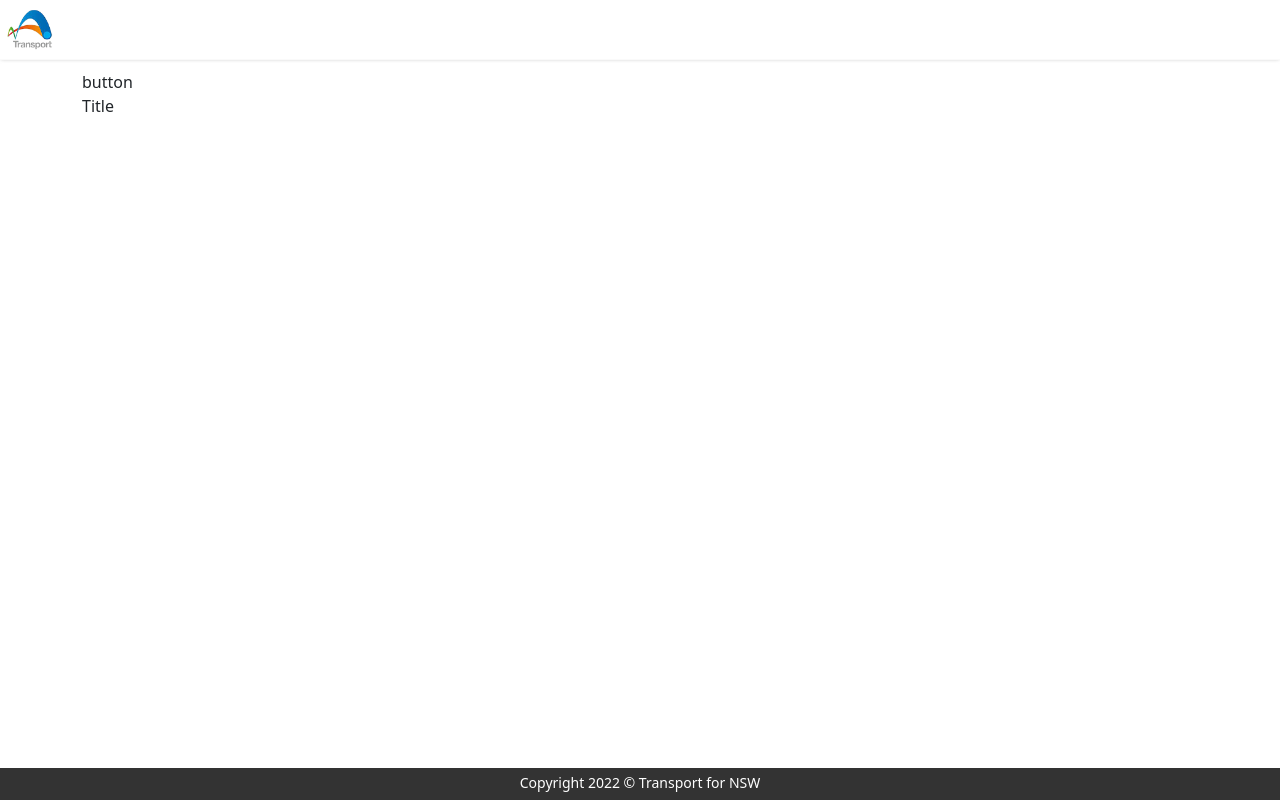
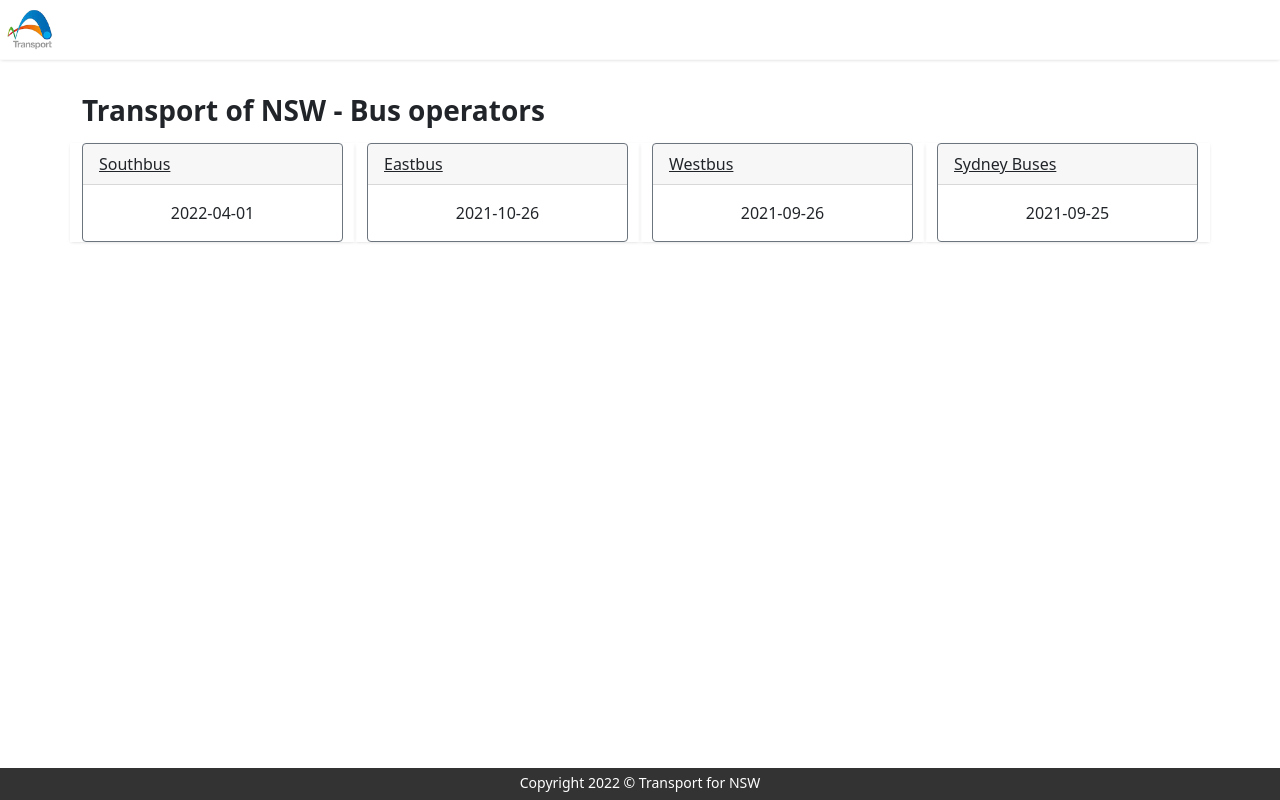
Before and after one commit to ico-collin/tfnsw-bus-operators, a React (Create React App) app: page /list in a window 1280 px wide. Built offline with nearby package versions, Linux system fonts and the light colour scheme.

Commit message:
render: operators in list

```diff
--- a/public/bus-services.example.json
+++ b/public/bus-services.example.json
@@ -2,7 +2,7 @@
   "operators": [
     {
       "name": "Sydney Buses",
-      "date": "25/09/2021",
+      "date": "2021-09-25",
       "routes": [
         {
           "id": "42612",
@@ -33,7 +33,49 @@
     },
     {
       "name": "Westbus",
-      "date": "25/09/2021",
+      "date": "2021-09-26",
+      "routes": [
+        {
+          "id": "94811",
+          "routeVariant": "664 2 1",
+          "deviationFromTimetable": 164
+        },
+        {
+          "id": "62788",
+          "routeVariant": "UNKNOWN",
+          "deviationFromTimetable": null
+        },
+        {
+          "id": "14221",
+          "routeVariant": "834 1 1",
+          "deviationFromTimetable": 423
+        }
+      ]
+    },
+    {
+      "name": "Eastbus",
+      "date": "2021-10-26",
+      "routes": [
+        {
+          "id": "94811",
+          "routeVariant": "664 2 1",
+          "deviationFromTimetable": 164
+        },
+        {
+          "id": "62788",
+          "routeVariant": "UNKNOWN",
+          "deviationFromTimetable": null
+        },
+        {
+          "id": "14221",
+          "routeVariant": "834 1 1",
+          "deviationFromTimetable": 423
+        }
+      ]
+    },
+    {
+      "name": "Southbus",
+      "date": "2022-04-01",
       "routes": [
         {
           "id": "94811",
--- a/src/compos/List.tsx
+++ b/src/compos/List.tsx
@@ -1,34 +1,61 @@
-import { FC, useEffect } from 'react'
+/** @jsxRuntime classic */
+/** @jsx jsx */
+import { FC, useEffect, useState } from 'react'
 import Container from 'react-bootstrap/Container'
 import Row from 'react-bootstrap/Row'
 import Col from 'react-bootstrap/Col'
-import { connect } from 'react-redux';
+import Card from 'react-bootstrap/Card'
+import { connect } from 'react-redux'
+import { jsx } from '@emotion/react'
 
 import Spinner from '../shared/Spinner'
 import CustAlert from '../shared/CustAlert'
-import LinkButton from './features/LinkButton'
-import { OperatorsState, ListProps } from '../contracts/interfaces'
-import { CommonStrs } from '../constants';
+// import LinkButton from './features/LinkButton'
+import { OperatorsState, ListProps, Operator } from '../contracts/interfaces'
+import { CommonStrs, StaticTitles } from '../constants';
 import { loadBusOperators } from '../reducers/busOperators/BusOperators.Action'
+import { CreateStyles } from '../utils'
+
+const styles = CreateStyles({
+  operatorCol: {
+    boxShadow: '0 0.0625rem 0.1875rem -0.0625rem rgba(172, 172, 172, 0.5)',
+    WebkitBoxShadow: '0 0.0625rem 0.1875rem -0.0625rem rgba(172, 172, 172, 0.5)',
+    MozBoxShadow: '0 0.0625rem 0.1875rem -0.0625rem rgba(172, 172, 172, 0.5)',
+    marginBottom: '1rem'
+  }
+})
 
 const List: FC<ListProps> = ({
   operators,
   error,
   loadBusOperators
 }) => {
+  const [lsOperators, setlsOperators] = useState([])
+
   useEffect(() => {
     const localStorageOperators = localStorage.getItem(CommonStrs.localStorageOperators)
     if (!localStorageOperators) {
       loadBusOperators()
     }
+    if (localStorageOperators && typeof JSON.parse(localStorageOperators) === 'object') {
+      setlsOperators(JSON.parse(localStorageOperators).operators)
+    }
     // return () => {};
   }, [loadBusOperators])
 
-  /* const generateList = () => busOperators.operators.map((el) => (
-    <Col key={el.name + el.date} sm={12} md={6} lg={4} xl={3}>
-      hi
+  const generateList = (busOperators: Operator[]) => busOperators.map((el) => (
+    <Col css={styles.operatorCol} key={el.name + el.date} sm={12} md={6} lg={4} xl={3}>
+      <Card border="secondary">
+        <Card.Header className="text-decoration-underline">{el.name ?? el.name}</Card.Header>
+        <Card.Body>
+          {/* <Card.Title>Secondary Card Title</Card.Title> */}
+          <Card.Text className="text-center">
+            {el.date ?? el.date}
+          </Card.Text>
+        </Card.Body>
+      </Card>
     </Col>
-  )) */
+  ))
 
   if (!operators) {
     return (<Spinner />)
@@ -46,14 +73,17 @@
   return (
     <Container>
       <Row>
-        <Col>
-          button
-        </Col>
+        <Col>&nbsp;</Col>
       </Row>
       <Row>
         <Col>
-          Title
+          <h3 className="mb-3 fw-bold">
+            {StaticTitles.listPageTitle}
+          </h3>
         </Col>
+      </Row>
+      <Row >
+        {generateList(lsOperators && lsOperators.length ? lsOperators : operators)}
       </Row>
     </Container>
   )
--- /dev/null
+++ b/src/constants/StaticTitles.tsx
@@ -0,0 +1,5 @@
+const StaticTitles = {
+  listPageTitle: 'Transport of NSW - Bus operators',
+}
+
+export default StaticTitles
--- a/src/constants/index.tsx
+++ b/src/constants/index.tsx
@@ -1,2 +1,3 @@
 export { default as AppRouteUrls } from './AppRouteUrls'
 export { default as CommonStrs } from './Strings'
+export { default as StaticTitles } from './StaticTitles'
--- a/src/reducers/busOperators/BusOperators.Action.tsx
+++ b/src/reducers/busOperators/BusOperators.Action.tsx
@@ -5,6 +5,9 @@
 	LOAD_BUS_OPERATORS_FAILED
 } from '../../types';
 import { HandleError } from '../../utils';
+import {
+	Operator
+} from '../../contracts/interfaces';
 
 export const loadBusOperators = () => {
 	return async (dispatch: Dispatch) => {
@@ -13,14 +16,17 @@
 			 * If has the real API url, then await fetch(${theUrl}).
 			 * In this case, just call to get local json file as example data.
 			 */
-			const resp = await fetch('../bus-services.example.json',{
+			const resp = await fetch('./bus-services.example.json', {
 				headers : {
 					'Content-Type': 'application/json',
 					'Accept': 'application/json'
 				},
 				method : 'GET'
 			})
-			const payload = await resp.json();
+			const data = await resp.json();
+			const payload =  {
+				operators: data.operators.sort((a: Operator, b: Operator) => Date.parse(b.date) - Date.parse(a.date))
+			}
 			dispatch({
 				type: LOAD_BUS_OPERATORS,
 				payload
--- a/src/reducers/busOperators/BusOperators.Reducer.tsx
+++ b/src/reducers/busOperators/BusOperators.Reducer.tsx
@@ -7,6 +7,7 @@
 	Operator,
 	ErrorState
 } from '../../contracts/interfaces';
+import { CommonStrs } from '../../constants'
 
 const initError: ErrorState = {
 	status: -1,
@@ -22,11 +23,13 @@
 	{ type, payload }: { type: string, payload: ErrorState | { operators: Operator[]} }) => {
 	switch (type) {
 		case LOAD_BUS_OPERATORS:
+			localStorage.setItem(CommonStrs.localStorageOperators, JSON.stringify(payload))
 			return {
 				...state,
 				...payload
 			};
 		case LOAD_BUS_OPERATORS_FAILED:
+			localStorage.removeItem(CommonStrs.localStorageOperators)
 			return {
 				...state,
 				error: payload
--- a/src/shared/Header.tsx
+++ b/src/shared/Header.tsx
@@ -9,8 +9,8 @@
 const styles = CreateStyles({
   container: {
     boxShadow: '0 0.0625rem 0.1875rem -0.0625rem rgba(172, 172, 172, 0.5)',
-    '-webkit-box-shadow': '0 0.0625rem 0.1875rem -0.0625rem rgba(172, 172, 172, 0.5)',
-    '-moz-box-shadow': '0 0.0625rem 0.1875rem -0.0625rem rgba(172, 172, 172, 0.5)',
+    WebkitBoxShadow: '0 0.0625rem 0.1875rem -0.0625rem rgba(172, 172, 172, 0.5)',
+    MozBoxShadow: '0 0.0625rem 0.1875rem -0.0625rem rgba(172, 172, 172, 0.5)',
     borderBottom: '0.0625rem solid #fafafa',
     marginBottom: '0.6rem'
   },
```
